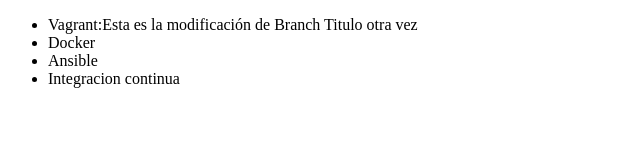
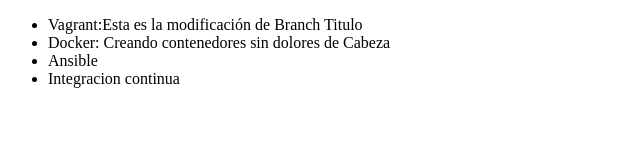
Before and after one commit to jcoutino26/urban-tribble, a plain HTML site: page Index.html in a window 1280 px wide. Shown: the whole page, without its empty margins (0-640 px from the left). Drawn offline with Linux system fonts and the light colour scheme.

Commit message:
Modificando curso Docker:Creando contenedores sin dolores de cabeza

```diff
--- a/Index.html
+++ b/Index.html
@@ -6,8 +6,8 @@
 </head>
 <body>
      <ul>
-         <li> Vagrant:Esta es la modificación de Branch Titulo otra vez </li>
-         <li> Docker </li>
+         <li> Vagrant:Esta es la modificación de Branch Titulo </li>
+         <li> Docker: Creando contenedores sin dolores de Cabeza</li>
          <li> Ansible </li>
          <li> Integracion continua </li>
      </ul>
```
